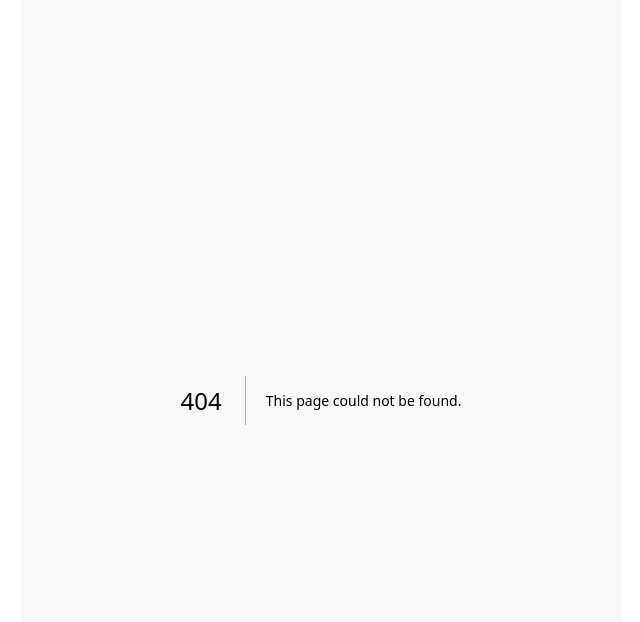
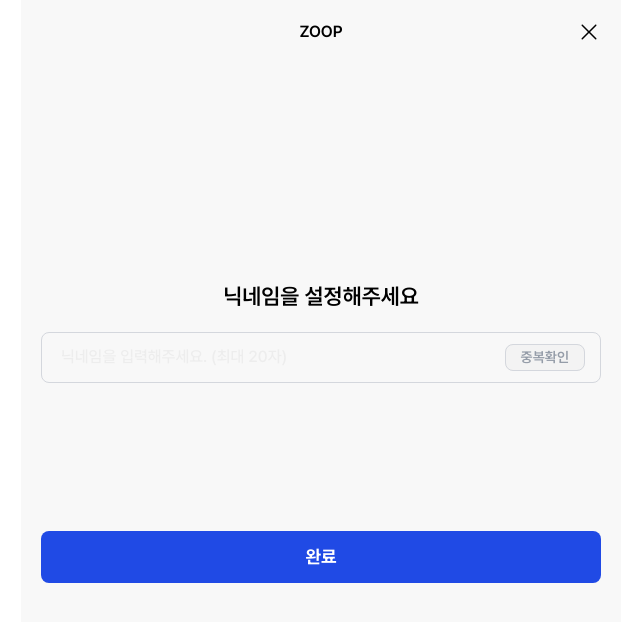
Before and after one commit to FC-DEV3-Final-Project/zoop-frontend, a Next.js app: page /login/nicknameForm in a window 1280 px wide. Before the commit this address had no page. Shown: the top 622 px of the page, without its empty margins (319-959 px from the left). Built offline with nearby package versions, Linux system fonts and the light colour scheme.

Commit message:
design: 로그인 퍼블리싱 (#19)
* design: 로그인 마크업, 카톡 로고svg 추가

* design: 퍼블리싱 완료

---------

Co-authored-by: hgTime <hgtime@gmail.com>

```diff
--- /dev/null
+++ b/src/app/login/nicknameForm/page.tsx
@@ -0,0 +1,53 @@
+"use client";
+import React, { useState } from "react";
+import { Header } from "@/layout/Header";
+import { Button } from "@/components/ui/button";
+
+const page = () => {
+  const [nickname, setNickname] = useState("");
+
+  return (
+    <div className="flex h-screen flex-col">
+      <Header bgColorClassName="bg-white/0">
+        <div className="w-6" />
+        <Header.Title>ZOOP</Header.Title>
+        <Header.Close onCloseClick={() => alert("알림 클릭")} />
+      </Header>
+      <main className="flex min-h-screen w-full flex-col items-center justify-center gap-5 px-5 pt-16">
+        <span className="text-center text-title5">닉네임을 설정해주세요</span>
+
+        <div
+          className={`flex items-center justify-between self-stretch rounded-small px-4 py-3 outline outline-1 outline-offset-[-1px] outline-gray-500-alternative`}
+        >
+          <input
+            type="text"
+            value={nickname}
+            onChange={(e) => {
+              setNickname(e.target.value);
+            }}
+            maxLength={20}
+            placeholder=" 닉네임을 입력해주세요. (최대 20자)"
+            className="w-full bg-white/0 text-body1 placeholder-gray-300 focus:outline-none"
+          />
+          <button
+            onClick={() => {}}
+            disabled={nickname.length === 0}
+            className={`inline-flex items-center justify-center rounded-small px-4 py-1 outline outline-1 outline-offset-[-1px] ${
+              nickname.length > 0
+                ? "bg-blue-050-bg text-blue-700 outline-blue-800-primary"
+                : "bg-gray-200 text-gray-700-info outline-gray-500-alternative"
+            }`}
+          >
+            <p className="justify-start whitespace-nowrap text-caption1">중복확인</p>
+          </button>
+        </div>
+        {/* 버튼 */}
+        <Button variant={"default"} className="mt-32 w-full">
+          완료
+        </Button>
+      </main>
+    </div>
+  );
+};
+
+export default page;
--- a/src/app/login/page.tsx
+++ b/src/app/login/page.tsx
@@ -1,7 +1,40 @@
+"use client";
+import { Header } from "@/layout/Header";
+import Link from "next/link";
+
 export default function LoginPage() {
   return (
-    <div className="min-h-screen flex items-center justify-center">
-      <h1 className="text-2xl font-bold">로그인 페이지입니다</h1>
+    <div className="relative flex min-h-screen flex-col items-center justify-center bg-gradient-to-b from-[#EDF0FD] to-white">
+      <Header bgColorClassName="bg-white/0">
+        <div className="w-6" />
+        <Header.Title>ZOOP</Header.Title>
+        <Header.Close onCloseClick={() => alert("알림 클릭")} />
+      </Header>
+
+      <div className="mt-[64px] flex flex-col items-center gap-4">
+        {/* 로고 + 텍스트 */}
+        <div className="flex flex-col items-center gap-1">
+          <div className="flex items-center gap-[15px]">
+            <img src="/icons/jupjup_logo.svg" alt="로고" className="h-8 w-8" />
+            <span className="text-center text-[32px] font-bold leading-[1.4] text-blue-800-primary">
+              ZOOP
+            </span>
+          </div>
+          <span className="mb-[173px] text-center text-[18px] font-medium leading-[1.4] text-black">
+            부동산 매물 추천 AI 챗봇
+          </span>
+        </div>
+
+        {/* 버튼 */}
+        <Link
+          href={`https://kauth.kakao.com/oauth/authorize?response_type=code&client_id=${process.env.NEXT_PUBLIC_KAKAO_CLIENT_ID}&redirect_uri=${process.env.NEXT_PUBLIC_KAKAO_REDIRECT_URI}`}
+        >
+          <div className="flex h-[50px] w-[560px] items-center justify-center gap-2 rounded-[8px] bg-yellow-300 font-medium">
+            <img src="/icons/kakako-logo.svg" alt="카카오톡 로고" className="h-[18px] w-[18px]" />
+            카카오톡으로 로그인
+          </div>
+        </Link>
+      </div>
     </div>
   );
 }
```
Also changed, not shown: public/icons/jupjup_logo.svg (added), public/icons/kakako-logo.svg (added).
